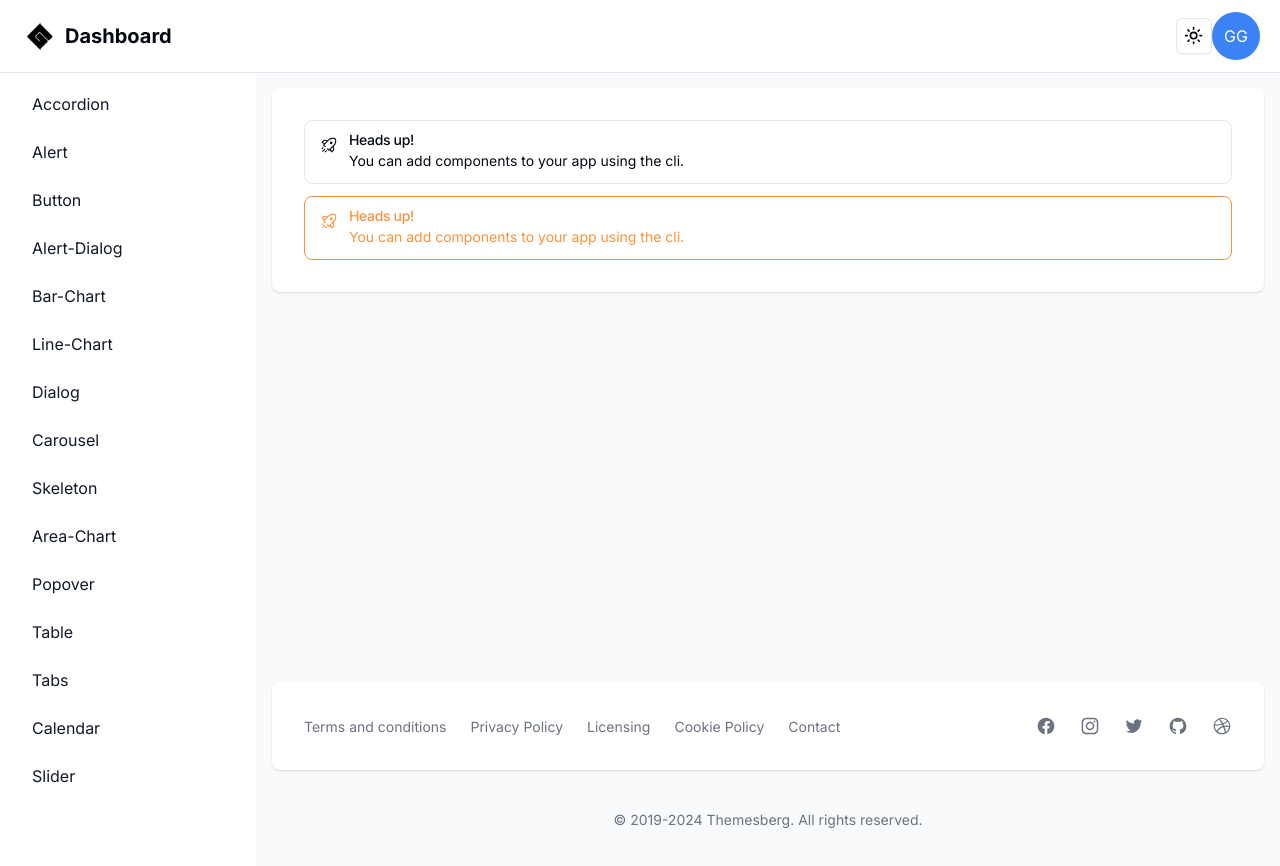
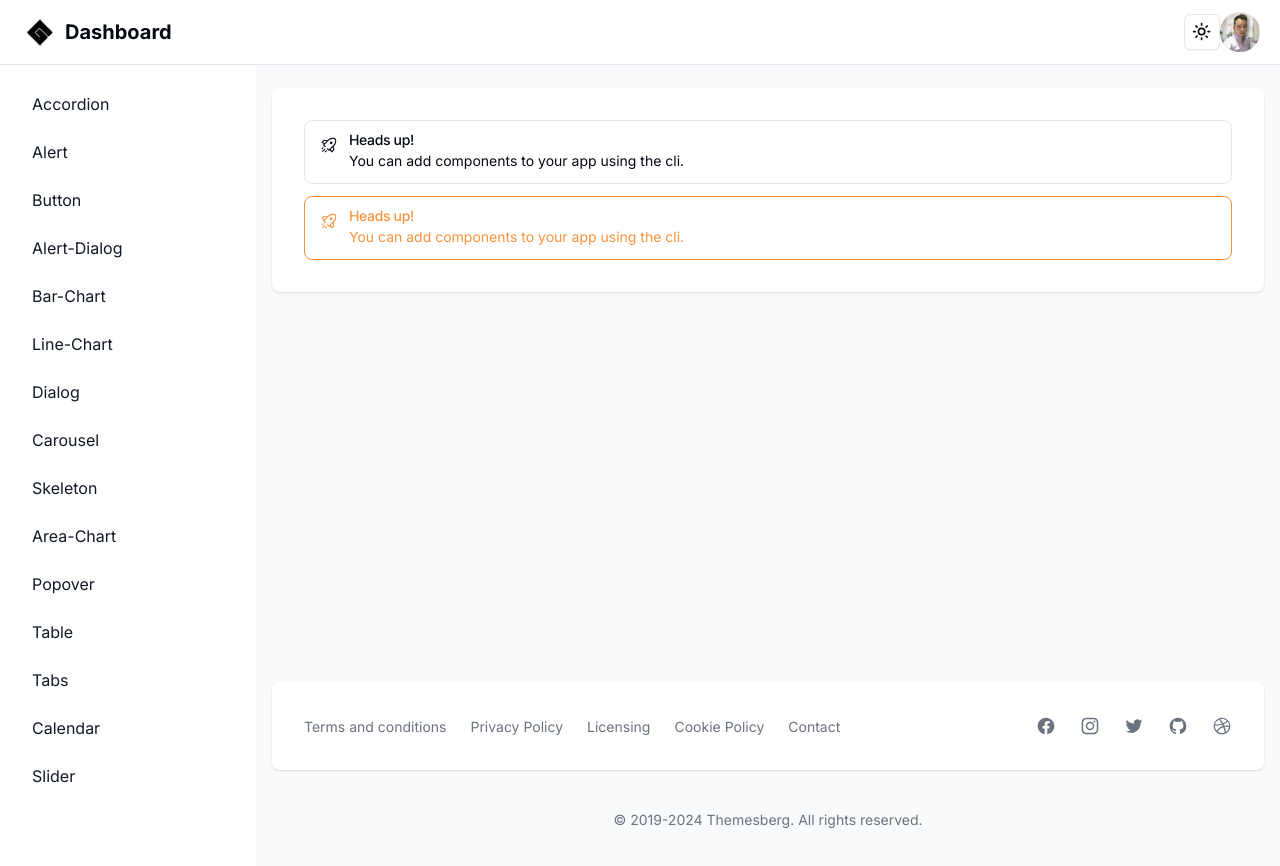
Before and after one commit to GonzaloGC/dashboard-next, a Next.js app: page /dashboard/alert in a window 1280 px wide. Shown: the top 866 px of the page. Built offline with nearby package versions, Linux system fonts and the light colour scheme.

Commit message:
added avatar image

```diff
--- a/package.json
+++ b/package.json
@@ -11,6 +11,7 @@
   "dependencies": {
     "@radix-ui/react-accordion": "^1.2.0",
     "@radix-ui/react-alert-dialog": "^1.1.1",
+    "@radix-ui/react-avatar": "^1.1.0",
     "@radix-ui/react-dialog": "^1.1.1",
     "@radix-ui/react-dropdown-menu": "^2.1.1",
     "@radix-ui/react-icons": "^1.3.0",
--- a/src/app/dashboard/layout.tsx
+++ b/src/app/dashboard/layout.tsx
@@ -1,5 +1,6 @@
 // https://tailwindcomponents.com/component/tailwind-css-admin-dashboard-layout
 // https://gist.github.com/Klerith/3949f1c8b884d7101e378dfb668f0f3a
+import { Avatar, AvatarFallback, AvatarImage } from "@/components/ui/avatar"
 import { ModeToggle } from "@/components/ModeTogle";
 import Image from "next/image";
 import Link from "next/link";
@@ -114,10 +115,15 @@
             </div>
             <div className="flex items-center">
               {/* User Avatar */}
-              <ModeToggle/>
-              <div className="bg-blue-500 text-white p-2 rounded-full w-12 h-12 flex items-center justify-center">
+              <ModeToggle />
+              <Avatar>
+                <AvatarImage src="/avatar-img.png" />
+                <AvatarFallback>CN</AvatarFallback>
+              </Avatar>
+
+              {/* <div className="bg-blue-500 text-white p-2 rounded-full w-12 h-12 flex items-center justify-center">
                 GG
-              </div>
+              </div> */}
             </div>
           </div>
         </div>
--- /dev/null
+++ b/src/components/ui/avatar.tsx
@@ -0,0 +1,50 @@
+"use client"
+
+import * as React from "react"
+import * as AvatarPrimitive from "@radix-ui/react-avatar"
+
+import { cn } from "@/lib/utils"
+
+const Avatar = React.forwardRef<
+  React.ElementRef<typeof AvatarPrimitive.Root>,
+  React.ComponentPropsWithoutRef<typeof AvatarPrimitive.Root>
+>(({ className, ...props }, ref) => (
+  <AvatarPrimitive.Root
+    ref={ref}
+    className={cn(
+      "relative flex h-10 w-10 shrink-0 overflow-hidden rounded-full",
+      className
+    )}
+    {...props}
+  />
+))
+Avatar.displayName = AvatarPrimitive.Root.displayName
+
+const AvatarImage = React.forwardRef<
+  React.ElementRef<typeof AvatarPrimitive.Image>,
+  React.ComponentPropsWithoutRef<typeof AvatarPrimitive.Image>
+>(({ className, ...props }, ref) => (
+  <AvatarPrimitive.Image
+    ref={ref}
+    className={cn("aspect-square h-full w-full", className)}
+    {...props}
+  />
+))
+AvatarImage.displayName = AvatarPrimitive.Image.displayName
+
+const AvatarFallback = React.forwardRef<
+  React.ElementRef<typeof AvatarPrimitive.Fallback>,
+  React.ComponentPropsWithoutRef<typeof AvatarPrimitive.Fallback>
+>(({ className, ...props }, ref) => (
+  <AvatarPrimitive.Fallback
+    ref={ref}
+    className={cn(
+      "flex h-full w-full items-center justify-center rounded-full bg-muted",
+      className
+    )}
+    {...props}
+  />
+))
+AvatarFallback.displayName = AvatarPrimitive.Fallback.displayName
+
+export { Avatar, AvatarImage, AvatarFallback }
```
Also changed, not shown: public/avatar-img.png (added), 1 other file (tests, documents, lock files or other folders).
